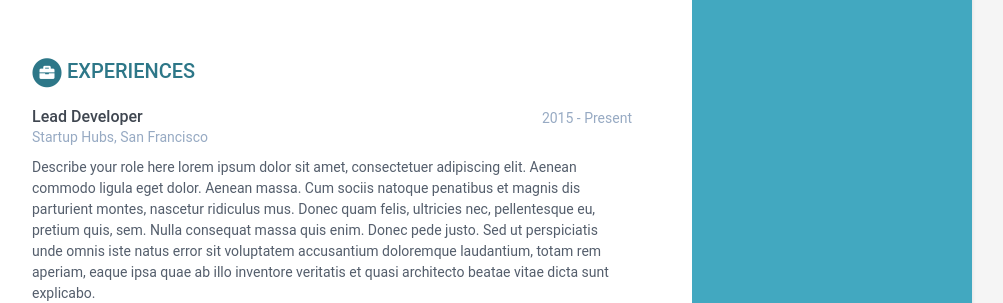
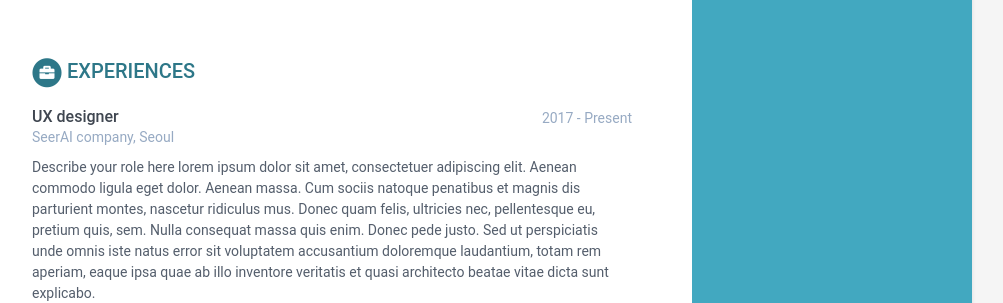
Before and after one commit to annesylee/annesylee.github.io, a Jekyll site: the page built from index.html, in a window 1280 px wide and 900 px high, scrolled down 1009 px. Shown: the part 153-456 px from the top of the window, without its empty margins (168-1171 px from the left). Built offline with Jekyll 4.4.1, drawn with Linux system fonts in a browser that asks for light colours.

Commit message:
Update data.yml

```diff
--- a/_data/data.yml
+++ b/_data/data.yml
@@ -83,9 +83,9 @@ publications:
 
 
 experiences:
-    - role: Lead Developer
-      time: 2015 - Present
-      company: Startup Hubs, San Francisco
+    - role: UX designer
+      time: 2017 - Present
+      company: SeerAI company, Seoul
       details: |
         Describe your role here lorem ipsum dolor sit amet, consectetuer
         adipiscing elit. Aenean commodo ligula eget dolor. Aenean massa.
```
